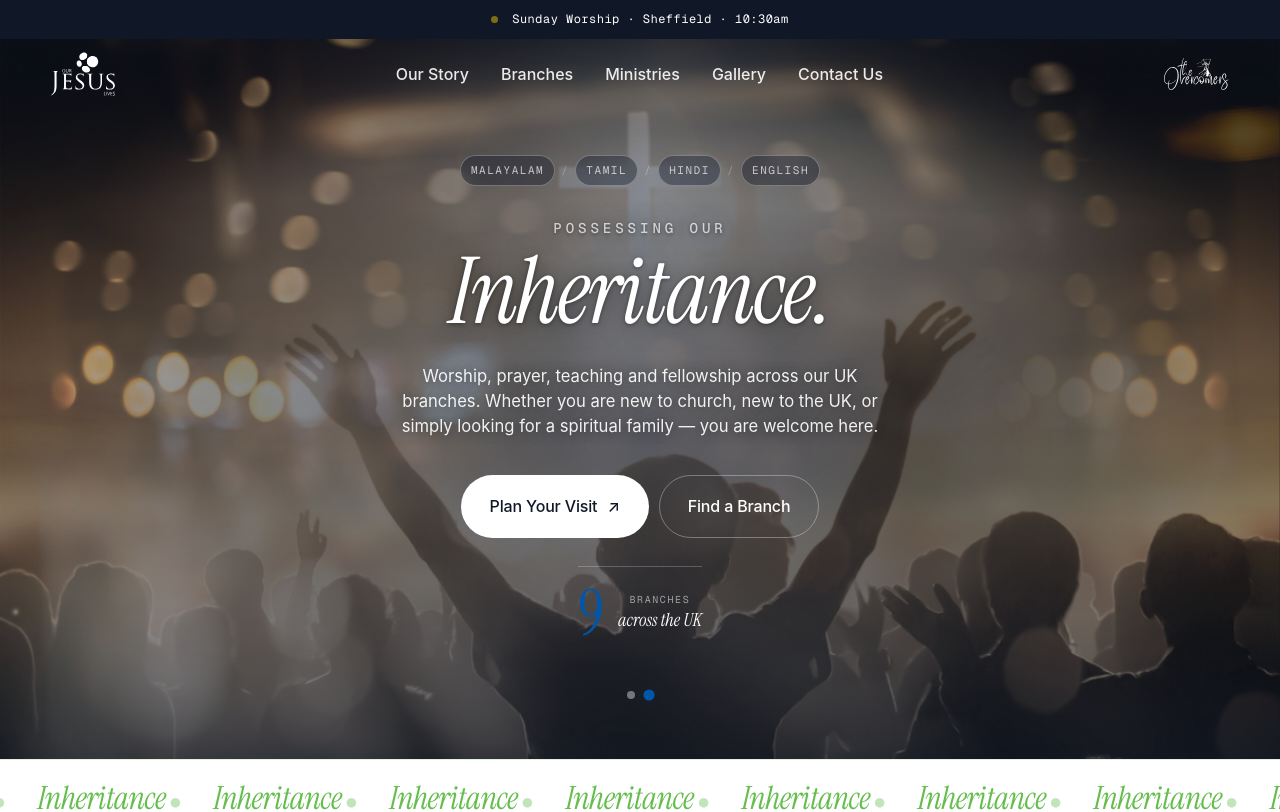
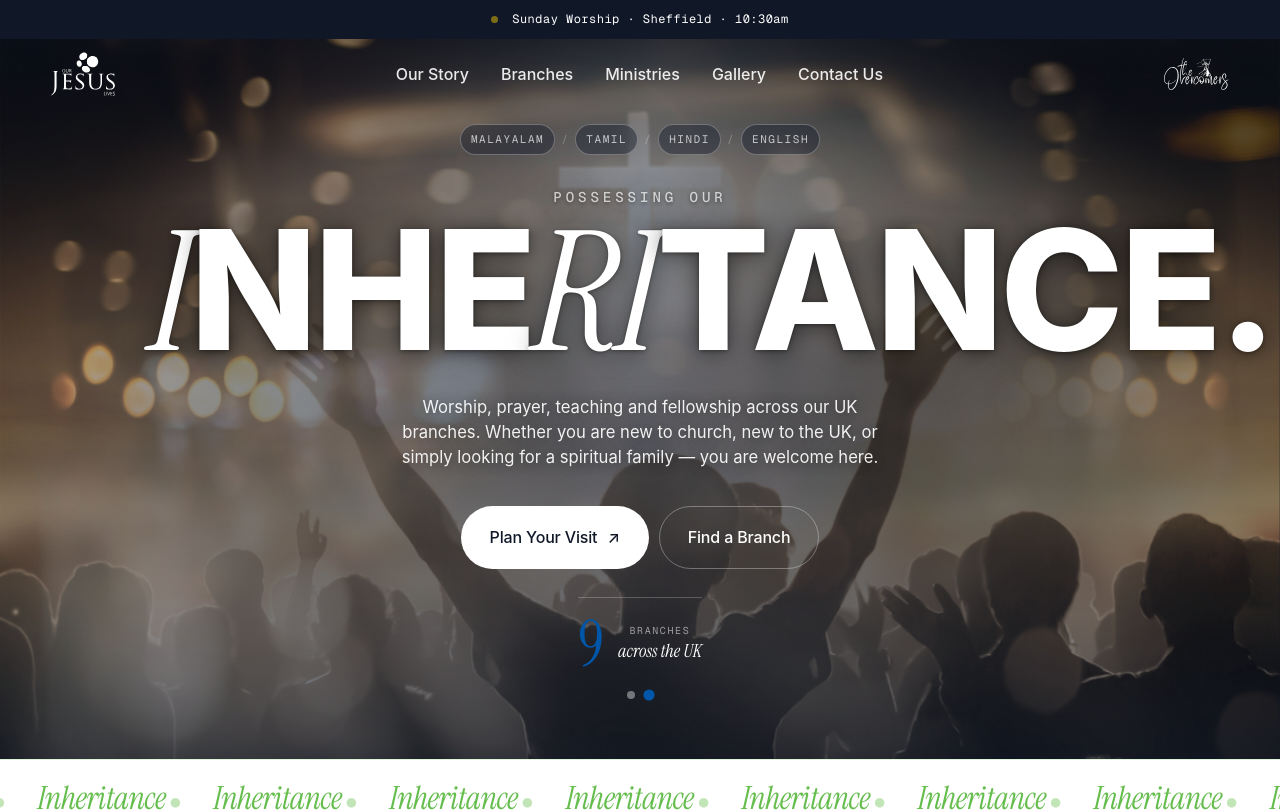
Before and after one commit to ourjesuslives2026/ourjesuslives, a React (Vite) app: page / in a window 1280 px wide. Shown: the top 812 px of the page. Built offline with nearby package versions, Linux system fonts and the light colour scheme; a web font is replaced by a local one.

Commit message:
Style hero 'Inheritance' with mixed serif/sans letter treatment
- I and R → italic Instrument Serif
- N, H, E, T, A, N, C, E → Host Grotesk 800 bold
- Larger font size: clamp(80px, 13vw, 200px)

Co-Authored-By: Claude Sonnet 4.6 <noreply@anthropic.com>

```diff
--- a/src/components/Hero.jsx
+++ b/src/components/Hero.jsx
@@ -75,7 +75,9 @@ export default function Hero() {
         <div className="hero__copy-full">
           <h1 className="display">
             <span className="hero__heading-top">Possessing Our</span>
-            <em>Inheritance.</em>
+            <span className="hero__inherit-word" aria-label="Inheritance.">
+              <em>I</em><b>NHE</b><em>RI</em><b>TANCE.</b>
+            </span>
           </h1>
           <p className="hero__sub-full">
             Worship, prayer, teaching and fellowship across our UK branches.
--- a/src/index.css
+++ b/src/index.css
@@ -437,11 +437,31 @@ body.nav-solid .nav__secondary-logo img { filter: brightness(0); }
   font-size: clamp(48px, 7.2vw, 112px);
   line-height: 0.96;
   text-align: center;
-  max-width: 14ch;
+  max-width: none;
   margin: 0 auto;
   text-shadow: 0 2px 24px rgba(0,0,0,0.55), 0 1px 4px rgba(0,0,0,0.4);
 }
-.hero__copy-full .display em { color: var(--c-cream); display: block; }
+.hero__inherit-word {
+  display: block;
+  font-size: clamp(80px, 13vw, 200px);
+  line-height: 0.88;
+  letter-spacing: -0.01em;
+}
+.hero__inherit-word em {
+  font-family: var(--f-serif);
+  font-style: italic;
+  font-weight: 400;
+  color: var(--c-cream);
+  display: inline;
+}
+.hero__inherit-word b {
+  font-family: var(--f-sans);
+  font-weight: 800;
+  font-style: normal;
+  color: var(--c-cream);
+  display: inline;
+  letter-spacing: -0.02em;
+}
 .hero__heading-top {
   display: block;
   font-family: var(--f-mono);
```
